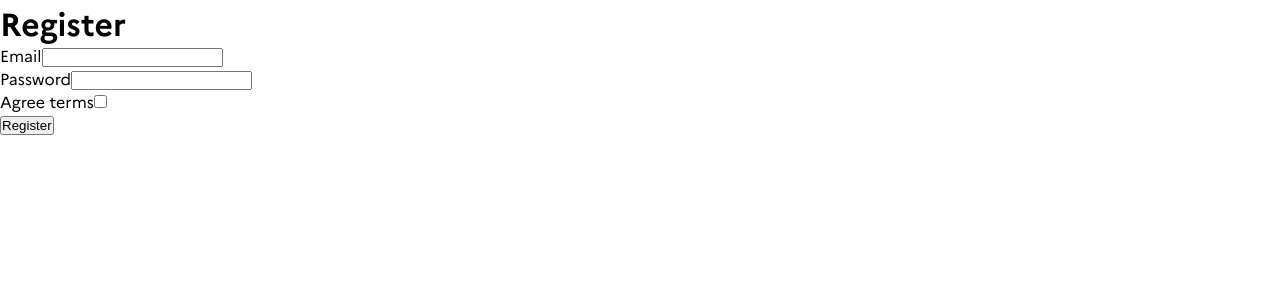
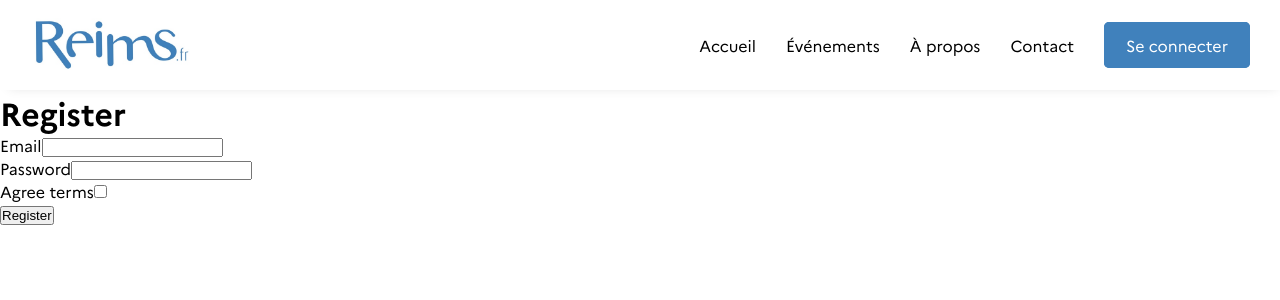
Before and after one commit to julesbsz/SAE301, a Symfony app: template templates/registration/register.html.twig in a window 1280 px wide. Shown: the top 300 px of the page. Run offline with Twig, Linux system fonts and the light colour scheme; the template is opened without the code that fills it, so the values that code supplies are empty; form fields are guessed from the names that the template uses; some libraries are stand-ins or nearby versions.

Commit message:
Adding NavBar

```diff
--- a/assets/styles/app.css
+++ b/assets/styles/app.css
@@ -22,4 +22,46 @@ h1 {
   font-family: MarianneBold, sans-serif;
 }
 
+.button {
+  padding: 10px 20px;
+  color: white;
+  background: #4081BC;
+  border: 2px solid #4081BC;
+  border-radius: 5px;
+}
+.button:hover {
+  background-color: transparent;
+  color: #4081BC;
+}
+
+nav {
+  padding: 0 30px;
+  width: 100vw;
+  height: 90px;
+  -webkit-box-shadow: 3px 3px 11.5px -5.5px #dddddd;
+  -moz-box-shadow: 3px 3px 11.5px -5.5px #dddddd;
+  box-shadow: 3px 3px 11.5px -5.5px #dddddd;
+  display: flex;
+  align-items: center;
+  justify-content: space-between;
+}
+nav img {
+  height: 60%;
+}
+nav ul {
+  list-style: none;
+  display: flex;
+  align-items: center;
+  justify-content: center;
+  gap: 30px;
+}
+nav ul li a {
+  color: black;
+  text-decoration: none;
+  transition: all 0.4s;
+}
+nav ul li a:hover, nav ul li a:active, nav ul li a:focus, nav ul li a.link-active {
+  color: #4081BC;
+}
+
 /*# sourceMappingURL=app.css.map */
--- a/assets/styles/app.scss
+++ b/assets/styles/app.scss
@@ -8,6 +8,7 @@
   src: url("./fonts/marianne/Marianne-Bold.woff") format('woff');
 }
 
+$main-color: #4081BC;
 
 * {
   padding: 0;
@@ -24,3 +25,54 @@ body {
 h1 {
   font-family: MarianneBold, sans-serif;
 }
+
+.button {
+  padding: 10px 20px;
+  color: white;
+  background: $main-color;
+  border: 2px solid $main-color;
+  border-radius: 5px;
+
+  &:hover {
+    background-color: transparent;
+    color: $main-color;
+  }
+}
+
+nav {
+  padding: 0 30px;
+  width: 100vw;
+  height: 90px;
+  -webkit-box-shadow: 3px 3px 11.5px -5.5px #dddddd;
+  -moz-box-shadow: 3px 3px 11.5px -5.5px #dddddd;
+  box-shadow: 3px 3px 11.5px -5.5px #dddddd;
+
+  display: flex;
+  align-items: center;
+  justify-content: space-between;
+
+  img {
+    height: 60%;
+  }
+
+  ul {
+    list-style: none;
+    display: flex;
+    align-items: center;
+    justify-content: center;
+    gap: 30px;
+
+    li a {
+      color: black;
+      text-decoration: none;
+      transition: all 0.4s;
+
+      &:hover,
+      &:active,
+      &:focus,
+      &.link-active {
+        color: $main-color;
+      }
+    }
+  }
+}
--- a/templates/base.html.twig
+++ b/templates/base.html.twig
@@ -1,7 +1,7 @@
 <!DOCTYPE html>
 <html>
     <head>
-        <title>Reims Événements {% block title %}{% endblock %}</title>
+        <title>Reims Événements | {% block title %}{% endblock %}</title>
 
         {# Meta Tags #}
         <meta charset="UTF-8">
@@ -11,6 +11,8 @@
         <link rel="stylesheet" href="{{ asset('build/app.css') }}">
     </head>
     <body>
+        {% include('parts/nav.html.twig') %}
+
         {% block body %}{% endblock %}
     </body>
 </html>
--- /dev/null
+++ b/templates/parts/nav.html.twig
@@ -0,0 +1,16 @@
+<nav>
+    <img src="{{ asset('build/images/reims_logo.jpeg') }}" alt="Logo de Reims" />
+
+    <ul>
+        <li><a href="{{ path('app_home') }}" class="{{ app.request.get('_route') == 'app_home' ? 'link-active' }}">Accueil</a></li>
+        <li><a href="{{ path('app_home') }}" class="{{ app.request.get('_route') == 'app_home' ? 'link-active' }}">Événements</a></li>
+        <li><a href="{{ path('app_home') }}" class="{{ app.request.get('_route') == 'app_home' ? 'link-active' }}">À propos</a></li>
+        <li><a href="{{ path('app_home') }}" class="{{ app.request.get('_route') == 'app_home' ? 'link-active' }}">Contact</a></li>
+
+        {% if app.user %}
+            <li><a href="{{ path('app_logout') }}">Déconnexion</a></li>
+        {% else %}
+            <li><a class="button" href="{{ path('app_login') }}">Se connecter</a></li>
+        {% endif %}
+    </ul>
+</nav>
--- a/webpack.config.js
+++ b/webpack.config.js
@@ -7,6 +7,10 @@ if (!Encore.isRuntimeEnvironmentConfigured()) {
 }
 
 Encore
+    // Importing Images
+    .copyFiles({
+        from: './assets/images',
+    })
     // directory where compiled assets will be stored
     .setOutputPath('public/build/')
     // public path used by the web server to access the output path
```
Also changed, not shown: assets/app.js (line endings or trailing spaces), assets/images/reims_logo.jpeg (added), 1 other file.
